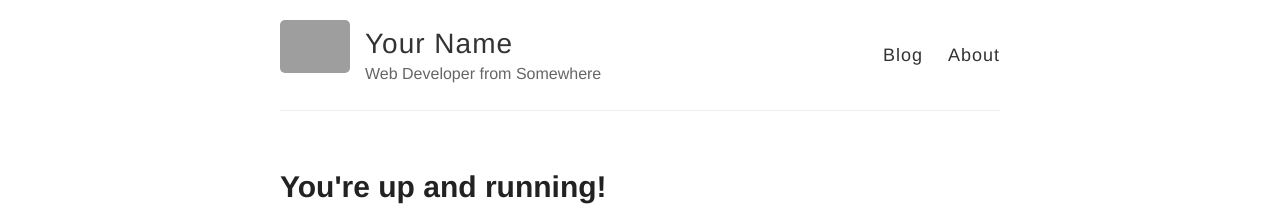
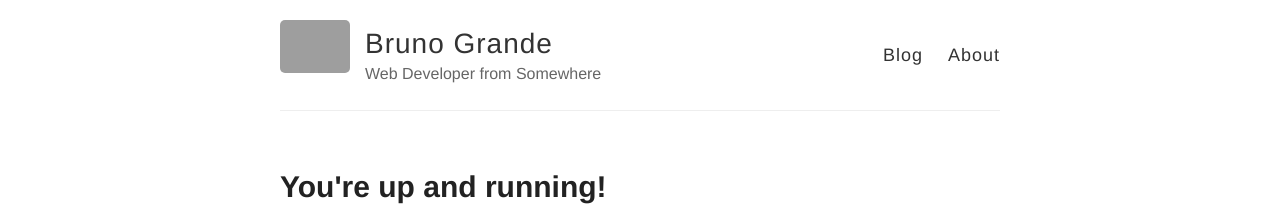
Before and after one commit to BrunoGrandePhD/my-blog, a Jekyll site: the page built from index.html, in a window 1280 px wide. Shown: the top 222 px of the page. Built offline with Jekyll 4.4.1, drawn with Linux system fonts in a browser that asks for light colours; Markdown is read by kramdown in place of the engine named in the settings; grey boxes are pictures that could not be loaded.

Commit message:
Add name to configuration

```diff
--- a/_config.yml
+++ b/_config.yml
@@ -3,7 +3,7 @@
 #
 
 # Name of your site (displayed in the header)
-name: Your Name
+name: Bruno Grande
 
 # Short bio or description (displayed in the header)
 description: Web Developer from Somewhere
```
